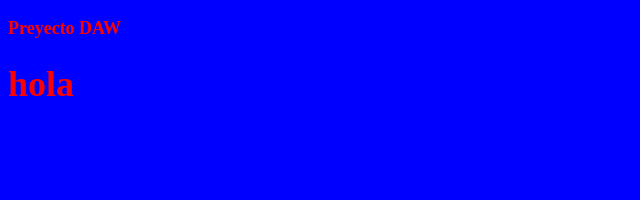
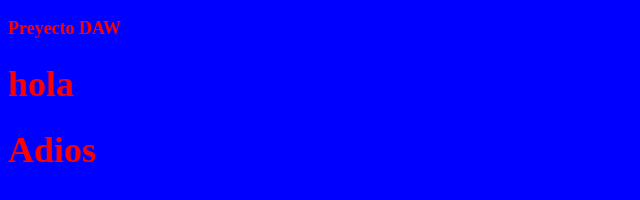
Before and after one commit to eduardo30ba/curso-git, a plain HTML site: page index.html in a window 1280 px wide. Shown: the whole page, without its empty margins (0-640 px from the left). Drawn offline with Linux system fonts and the light colour scheme.

Commit message:
otro commit

```diff
--- a/index.html
+++ b/index.html
@@ -9,5 +9,6 @@
 <body>
     <p> Preyecto DAW </p>
     <h1>hola</h1>
+    <h1>Adios</h1>
 </body>
 </html>
```
Also changed, not shown: js/javascript.js (deleted), nuevo.html (added).
